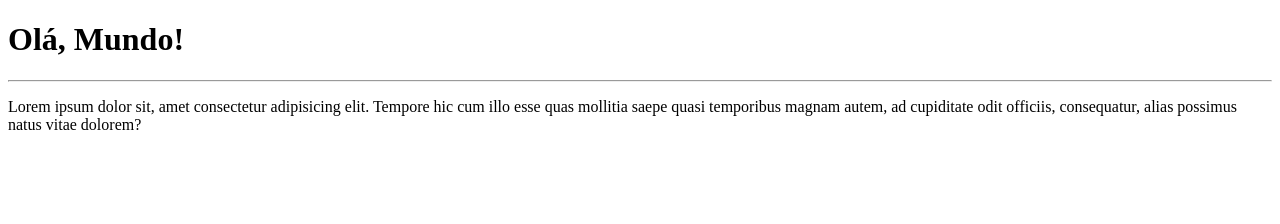
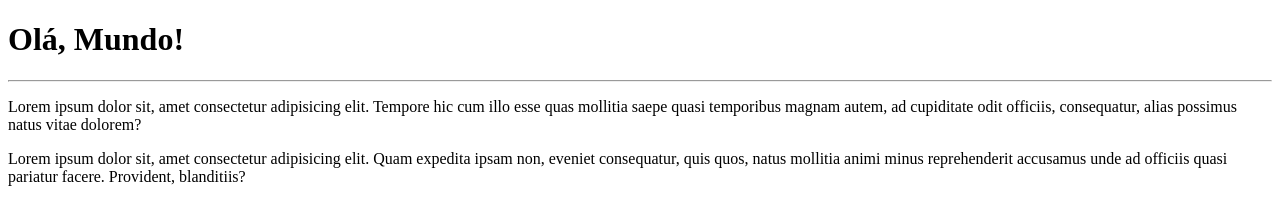
Before and after one commit to abbehusen/Guanabara, a plain HTML site: page site-exxemplo/index.html in a window 1280 px wide. Drawn offline with Linux system fonts and the light colour scheme.

Commit message:
Adicionei um parágrafo

```diff
--- a/site-exxemplo/index.html
+++ b/site-exxemplo/index.html
@@ -9,5 +9,6 @@
     <h1>Olá, Mundo!</h1>
     <hr>
     <p>Lorem ipsum dolor sit, amet consectetur adipisicing elit. Tempore hic cum illo esse quas mollitia saepe quasi temporibus magnam autem, ad cupiditate odit officiis, consequatur, alias possimus natus vitae dolorem?</p>
+    <p>Lorem ipsum dolor sit, amet consectetur adipisicing elit. Quam expedita ipsam non, eveniet consequatur, quis quos, natus mollitia animi minus reprehenderit accusamus unde ad officiis quasi pariatur facere. Provident, blanditiis?</p>
 </body>
 </html>
```
